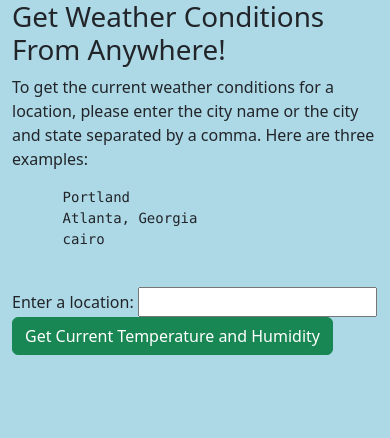
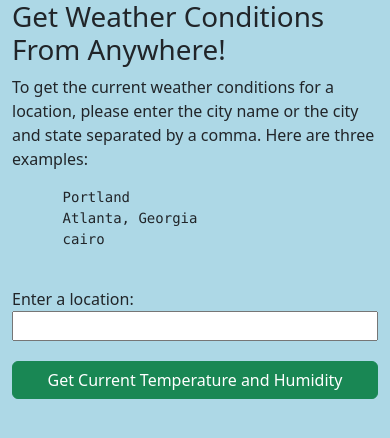
Before and after one commit to DaniyaYelemessova/Weather-API, a website built with webpack: page src/index.html in a window 390 px wide. Built offline with nearby package versions, Linux system fonts and the light colour scheme.

Commit message:
Add mobile version

```diff
--- a/src/css/styles.css
+++ b/src/css/styles.css
@@ -1,3 +1,23 @@
 body{
   background-color: lightblue;
 }
+
+@media screen and (min-width:320px) and (max-width:640px) {
+  .container{
+    display: flex;
+    flex-direction: column;
+  }
+
+  form{
+    display: flex;
+    flex-direction: column;
+  }
+
+  .btn{
+    margin-top: 20px;
+  }
+
+  img{
+    width: 300px;
+  }
+}
```
